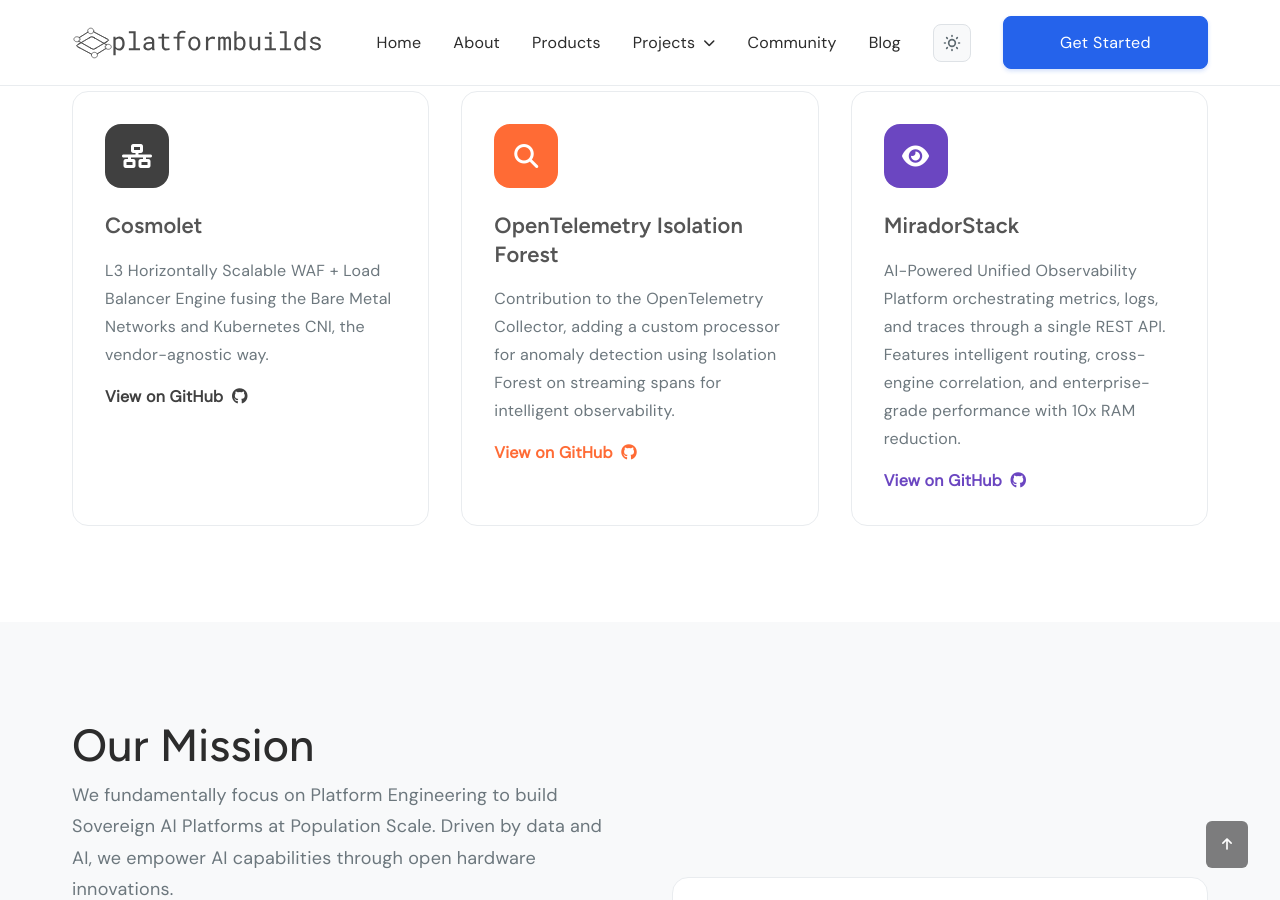
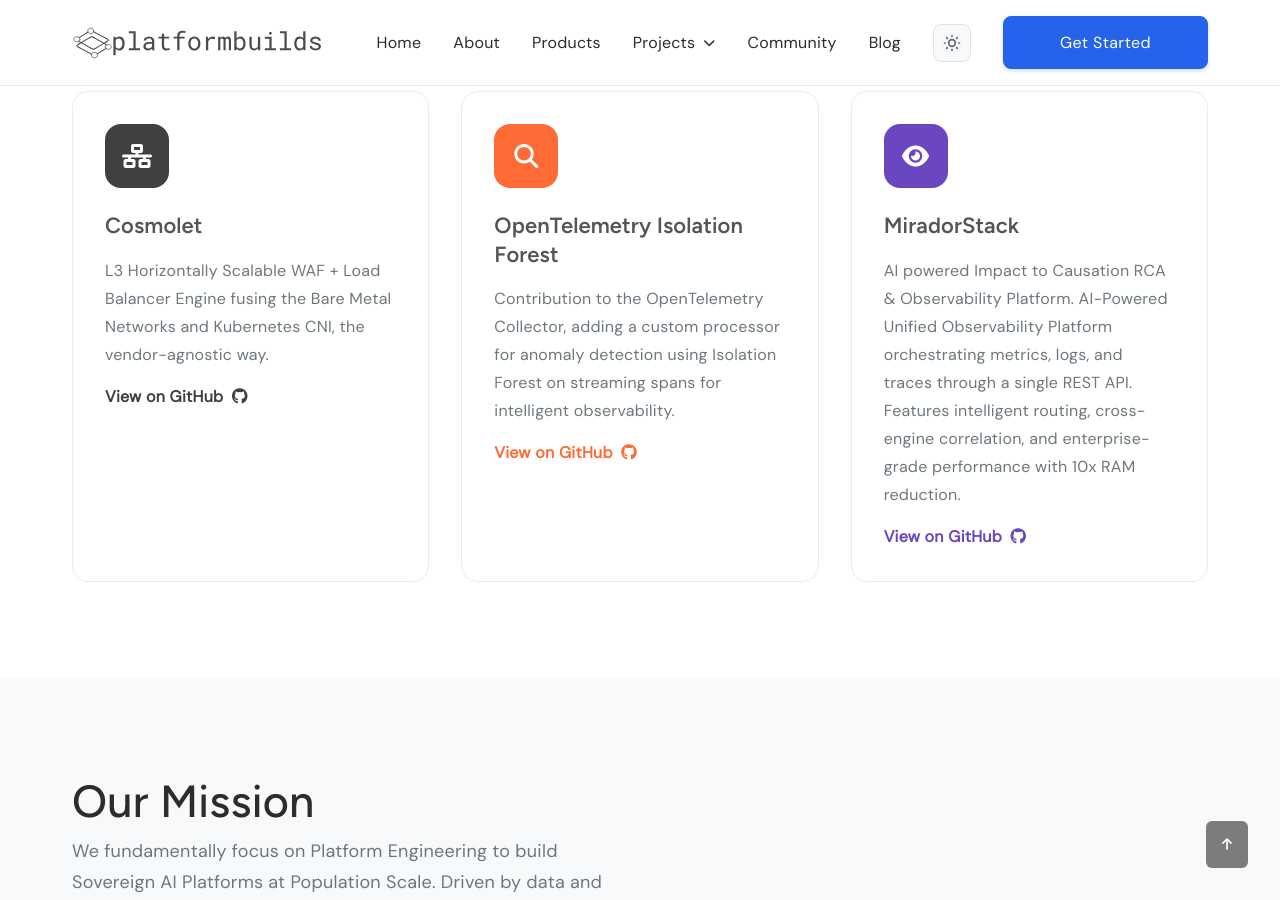
Before and after one commit to platformbuilds/platformbuilds-site, a Jekyll site: the page built from index.md, in a window 1280 px wide and 900 px high, scrolled down 1742 px. Built offline with Jekyll 4.4.1, drawn with Linux system fonts in a browser that asks for light colours.

Commit message:
Add tagline 'AI powered Impact to Causation RCA & Observability Platform' to MiradorStack card

```diff
--- a/index.md
+++ b/index.md
@@ -80,7 +80,7 @@
                     <i class="fas fa-eye" style="color: var(--text-white); font-size: 24px;"></i>
                 </div>
                 <h3>MiradorStack</h3>
-                <p>AI-Powered Unified Observability Platform orchestrating metrics, logs, and traces through a single REST API. Features intelligent routing, cross-engine correlation, and enterprise-grade performance with 10x RAM reduction.</p>
+                <p>AI powered Impact to Causation RCA & Observability Platform. AI-Powered Unified Observability Platform orchestrating metrics, logs, and traces through a single REST API. Features intelligent routing, cross-engine correlation, and enterprise-grade performance with 10x RAM reduction.</p>
                 <a href="https://github.com/platformbuilds/mirador-core" target="_blank" style="color: #6B46C1; font-weight: var(--font-weight-semibold); text-decoration: none;">
                     View on GitHub <i class="fab fa-github" style="margin-left: 0.25rem;"></i>
                 </a>
```
